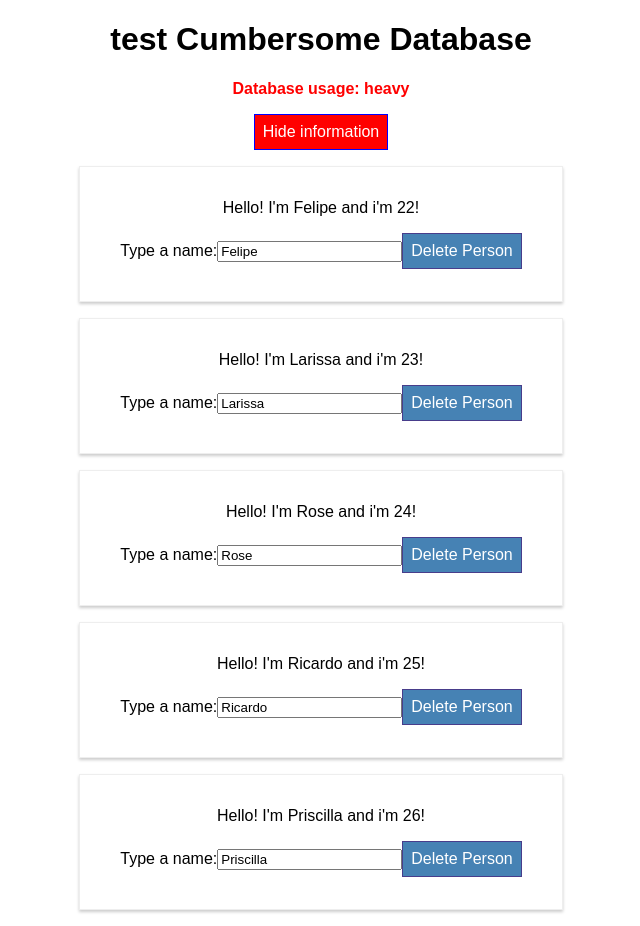
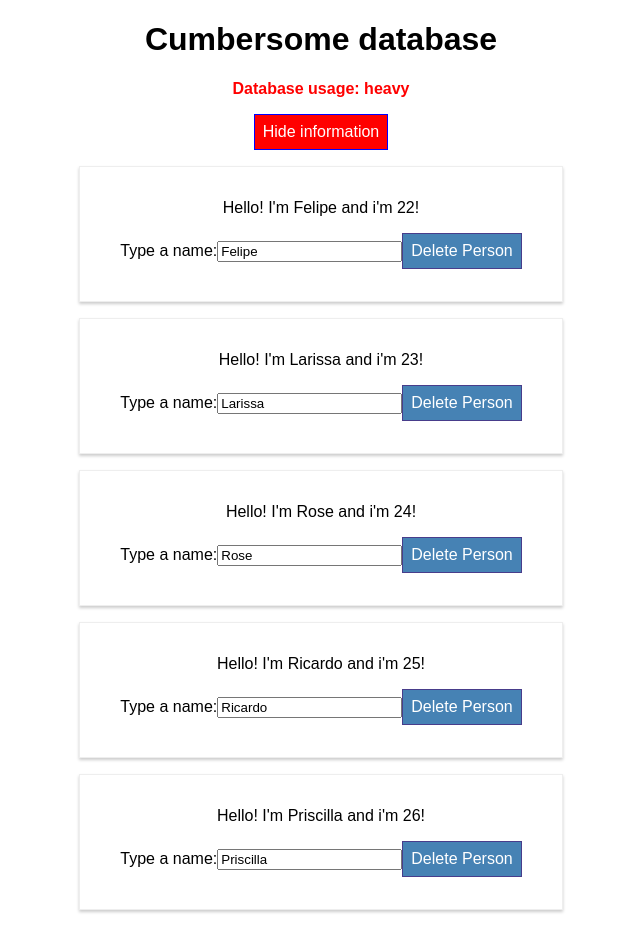
Before and after one commit to FelSiq/react-getting-started, a React app in the folder testApp/: page / in a window 1280 px wide. Shown: the whole page, without its empty margins (319-959 px from the left). Built offline with nearby package versions, Linux system fonts and the light colour scheme.

Commit message:
Cockpit hotfix.

```diff
--- a/testApp/src/components/Cockpit/Cockpit.js
+++ b/testApp/src/components/Cockpit/Cockpit.js
@@ -21,7 +21,7 @@
 	classes=classes.join(' ');
 
 	return (<div className={styles.Cockpit}>
-		<h1> test Cumbersome Database </h1>
+		<h1> {props.appTitle} </h1>
 		<p className={classes}> Database usage: {dbUsage} </p>
 		<button
 			className={btnClass}
--- a/testApp/src/containers/App.js
+++ b/testApp/src/containers/App.js
@@ -64,6 +64,7 @@
 			// <StyleRoot>
 				<div className={styles.App}>
 					<Cockpit
+						appTitle={this.props.title}
 						buttonText={this.state.buttonText}
 						showButton={this.toggleNameHandler}
 						dbLength={this.state.persons.length}
--- a/testApp/src/index.js
+++ b/testApp/src/index.js
@@ -4,5 +4,5 @@
 import App from './containers/App';
 import registerServiceWorker from './registerServiceWorker';
 
-ReactDOM.render(<App />, document.getElementById('root'));
+ReactDOM.render(<App title='Cumbersome database' />, document.getElementById('root'));
 registerServiceWorker();
```
